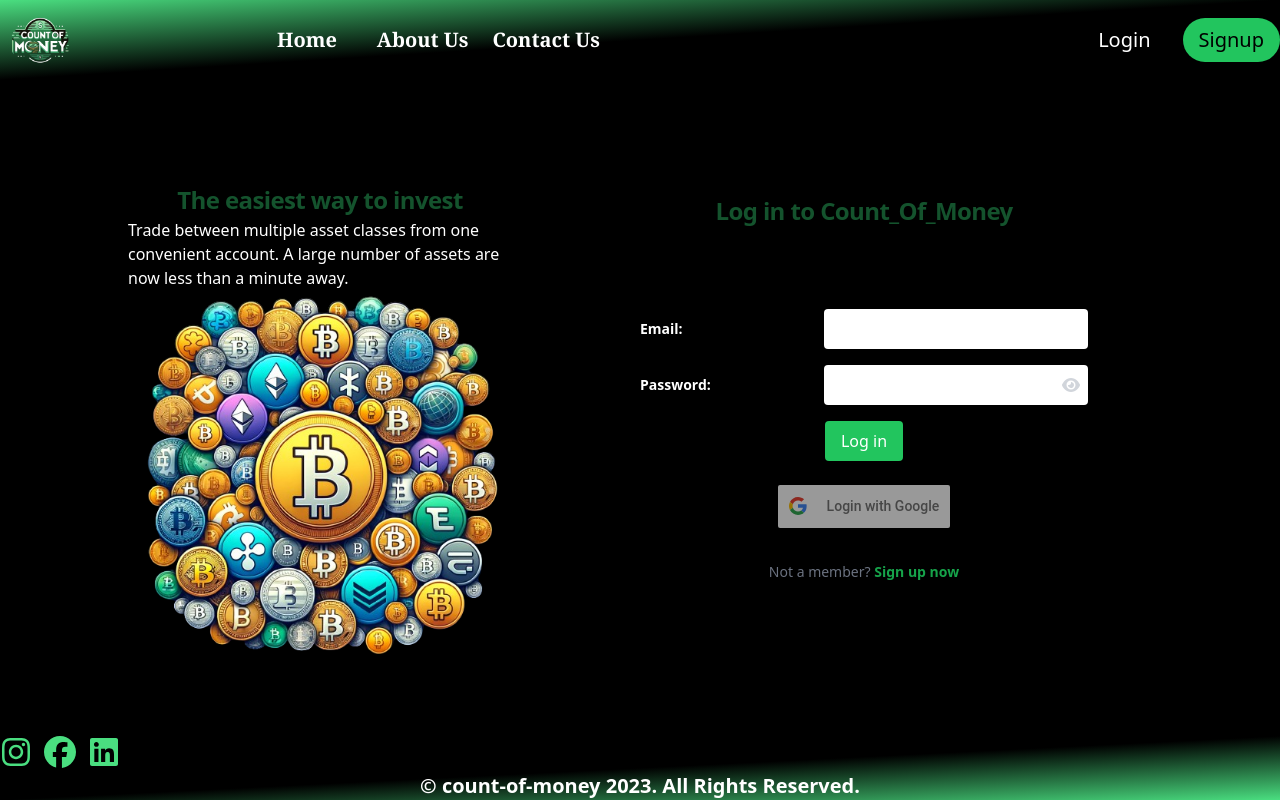
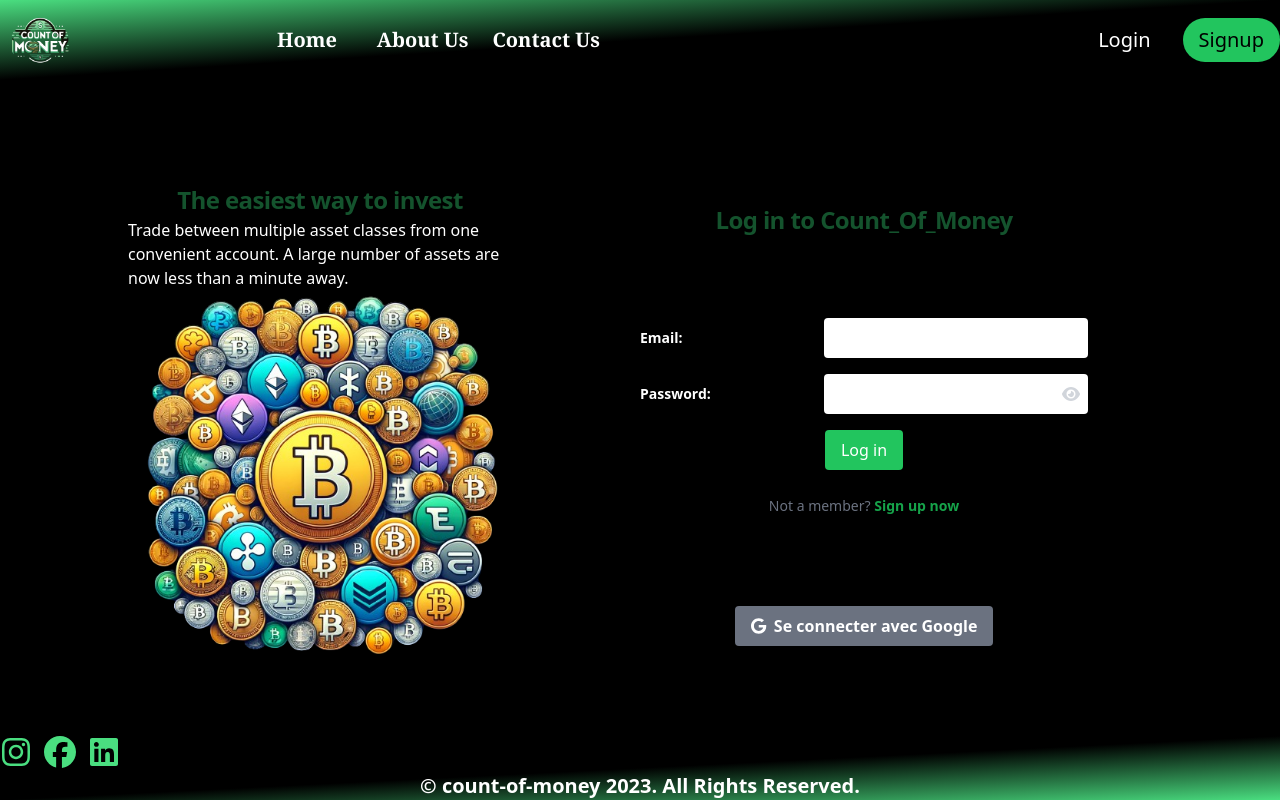
Before and after one commit to cheikh-mbacke/count_of_money, a React (Create React App) app in the folder frontend/: page /login in a window 1280 px wide. Built offline with nearby package versions, Linux system fonts and the light colour scheme.

Commit message:
rien de plus que des tests

```diff
--- a/frontend/src/Components/Login.js
+++ b/frontend/src/Components/Login.js
@@ -1,17 +1,20 @@
-import React, { useState } from 'react';
+import React, {useEffect, useState} from 'react';
 import { useFormik } from 'formik';
 import * as Yup from 'yup';
 import { FontAwesomeIcon } from '@fortawesome/react-fontawesome';
 import { faEye, faEyeSlash } from '@fortawesome/free-solid-svg-icons';
+import { faGoogle } from '@fortawesome/free-brands-svg-icons';
 import userService from "../Actions/User";
 import {Link, useNavigate} from "react-router-dom";
 import crypto from "../Assets/Images/cryptocurrancy.png"
 import {login} from "../Actions/authActions";
 import { useDispatch } from 'react-redux';
-import { GoogleLogin } from 'react-google-login';
-
 
 const Login = () => {
+    const [authStatus, setAuthStatus] = useState(null); // 'null', 'loading', 'authenticated', 'error'
+    const [userDetails, setUserDetails] = useState(null);
+    const [token, setToken] = useState(null);
+
     const dispatch = useDispatch();
     const navigate = useNavigate()
     const [showPassword, setShowPassword] = useState(false);
@@ -35,13 +38,81 @@ const Login = () => {
         },
     });
 
+    const handleClick = () => {
+
+        setAuthStatus('loading'); // Set loading status
+
+        // Redirect to the backend endpoint for Google login
+        window.open('http://localhost:3000/api/users/auth/google/initiate?authType=signin');
+    };
+
+    const handleCallback = () => {
+        // Check if there is an authentication code in the URL
+        const urlParams = new URLSearchParams(window.location.search);
+        const code = urlParams.get('code');
+
+        if (code) {
+            // Call the backend authentication function
+            handleBackendAuthentication(code);
+        }
+    };
+
+    useEffect(() => {
+        handleCallback();
+    }, []);
+
+    const handleBackendAuthentication = async (code) => {
+        try {
+            // Make a request to your backend to handle Google login
+            const response = await fetch('http://localhost:3000/api/users/auth/google/initiate?authType=signin', {
+                method: 'POST',
+                headers: {
+                    'Content-Type': 'application/json',
+                },
+                body: JSON.stringify({ code }),
+            });
+
+            const data = await response.json();
+
+            if (response.ok) {
+                setAuthStatus('authenticated');
+                setUserDetails(data);
+                setToken(data.token);
+            } else {
+                // Handle specific error cases
+                if (response.status === 401) {
+                    setAuthStatus('error');
+                    console.error('Authentication failed: Invalid credentials.');
+                } else if (response.status === 500) {
+                    setAuthStatus('error');
+                    console.error('Authentication failed: Internal server error.');
+                } else {
+                    setAuthStatus('error');
+                    console.error('Authentication failed. Status:', response.status);
+                }
+            }
+        } catch (error) {
+            setAuthStatus('error');
+            console.error('Error handling backend authentication:', error);
+        }
+    };
+
+    const buttonText =
+        authStatus === 'loading'
+            ? 'Loading...'
+            : authStatus === 'authenticated'
+                ? 'Authenticated'
+                : 'Se connecter avec Google';
+
+    const buttonStyle =
+        authStatus === 'loading'
+            ? 'bg-gray-700 text-gray-500 cursor-not-allowed'
+            : 'bg-gray-500 hover:bg-gray-700 text-white';
+
     const handleTogglePassword = () => {
         setShowPassword(!showPassword);
     };
 
-    const responseGoogle = async (response) => {
-        console.log(response)
-    };
     return (
         <div className="flex flex-grow items-center justify-center bg-black ">
             <div className="w-1/2 p-8 max-w-md">
@@ -112,16 +183,6 @@ const Login = () => {
                         className="flex bg-green-500 text-white justify-center px-4 py-2 rounded focus:outline-none hover:bg-green-700 mx-auto my-auto">
                         Log in
                     </button>
-                    <div className="flex justify-center mt-4 px-4 py-2 rounded">
-                        <GoogleLogin
-                            clientId="302654438584-p2f35qo1q9l5fl5amjeiejkufl0otija.apps.googleusercontent.com"
-                            buttonText="Login with Google"
-                            redirect_uri="http://localhost:3000/api/users/auth/google/initiate?authType=signin"
-                            onSuccess={responseGoogle}
-                            onFailure={responseGoogle}
-                            cookiePolicy={'single_host_origin'}
-                        />
-                    </div>
                     <p className="mt-6 text-center text-sm text-gray-500">
                         Not a member?{' '}
                         <Link to="/signup" className="font-semibold leading-6 text-green-600 hover:text-green-500">
@@ -129,6 +190,12 @@ const Login = () => {
                         </Link>
                     </p>
                 </form>
+                <div className="flex flex-row justify-center mt-4 px-4 py-2 rounded">
+                    <button onClick={handleClick} className={`font-bold py-2 px-4 rounded ${buttonStyle}`}>
+                        <FontAwesomeIcon icon={faGoogle} className="mr-2" />
+                        {buttonText}
+                    </button>
+                </div>
             </div>
         </div>
     );
--- a/frontend/src/Components/Profile.js
+++ b/frontend/src/Components/Profile.js
@@ -6,7 +6,8 @@ const Profile = () => {
 
     return (
         <div className=" flex-grow bg-black">
-            <p className="text-white"> pseudo : {user.pseudo}</p>
+            <p className="text-white"> pseudo : {user.userId}</p>
+            <p className="text-white"> Role : {user.role.roleName}</p>
         </div>
     );
 };
--- a/frontend/src/Components/Signup.js
+++ b/frontend/src/Components/Signup.js
@@ -6,6 +6,10 @@ import * as Yup from 'yup';
 import userService from '../Actions/User';
 import {Link, useNavigate} from "react-router-dom";
 import crypto from "../Assets/Images/cryptocurrancy.png";
+import {FontAwesomeIcon} from "@fortawesome/react-fontawesome";
+import {faGoogle} from "@fortawesome/free-brands-svg-icons";
+
+
 
 const Signup = () => {
     const navigate = useNavigate()
@@ -38,6 +42,10 @@ const Signup = () => {
             navigate("/login")
         },
     });
+
+    const handleClick = () => {
+        window.open('http://localhost:3000/api/users/auth/google/initiate?authType=signup');
+    };
 
     return (
         <div className="flex flex-grow items-center justify-center bg-black ">
@@ -141,6 +149,15 @@ const Signup = () => {
             >
                 Register
             </button>
+                <div className="flex flex-row justify-center mt-4 px-4 py-2 rounded">
+                    <button
+                        onClick={handleClick}
+                        className="bg-gray-500 hover:bg-gray-700 text-white font-bold py-2 px-4 rounded"
+                    >
+                        <FontAwesomeIcon icon={faGoogle} className="mr-2" />
+                        S'Inscrire avec Google
+                    </button>
+                </div>
             <p className="mt-10 text-center text-sm text-gray-500">
                 Already have an account?{' '}
                 <Link to="/login" className="font-semibold leading-6 text-green-600 hover:text-green-500">
```
